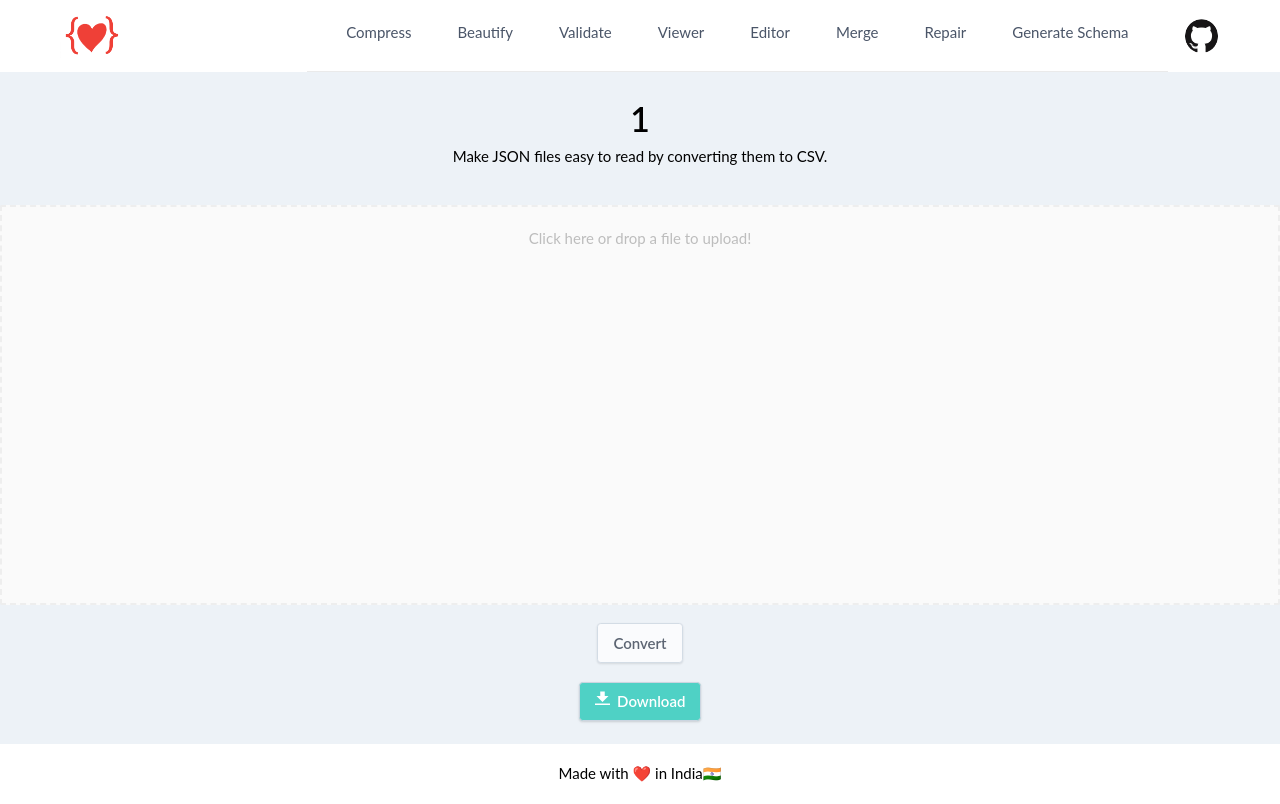
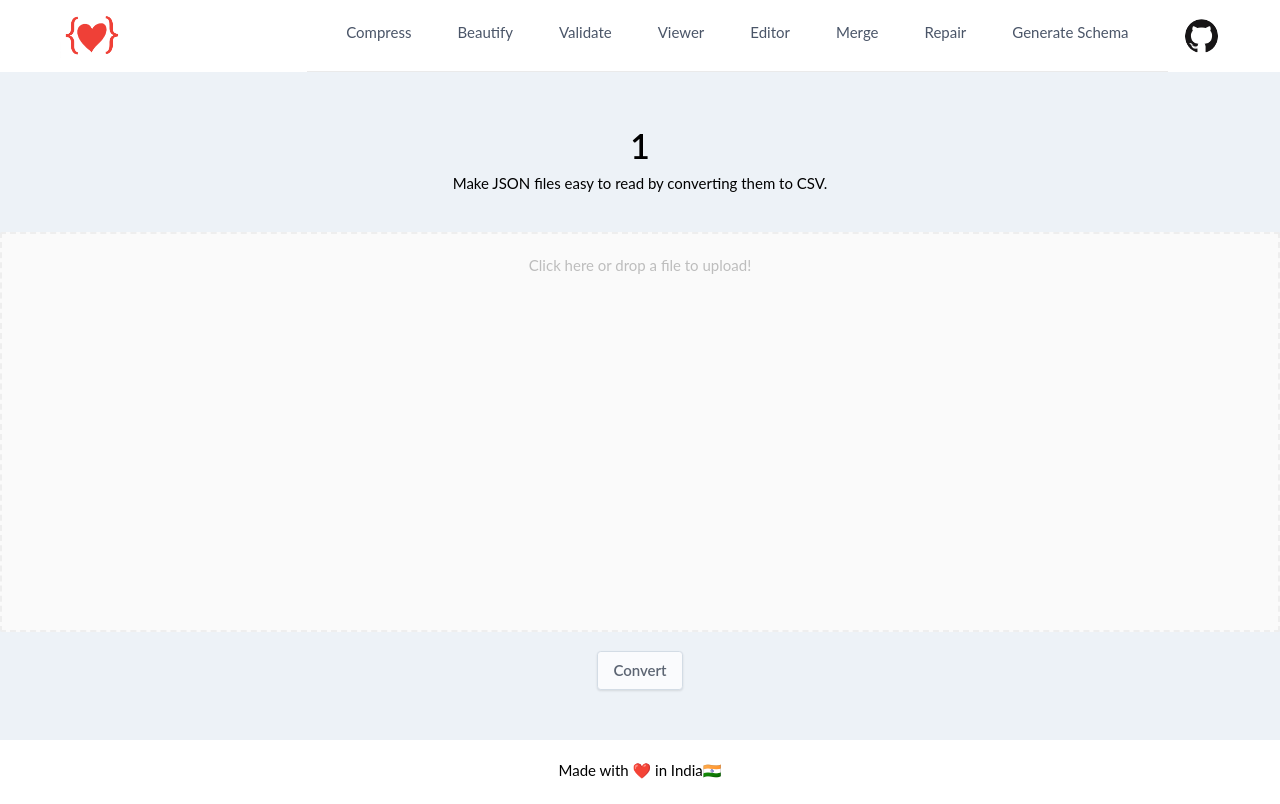
Before and after one commit to ilovejson/ilovejson, a Next.js app: page /1 in a window 1280 px wide. Built offline with nearby package versions, Linux system fonts and the light colour scheme.

Commit message:
🐛 FIX: Download button toggle using setState

```diff
--- a/pages/[slug].jsx
+++ b/pages/[slug].jsx
@@ -1,10 +1,10 @@
 import { useRouter } from 'next/router';
-import React, { useMemo } from 'react';
+import React, { useMemo, useState } from 'react';
 import { useDropzone } from 'react-dropzone';
 import { post } from 'axios';
 
-import Layout from '../src/components/layout';
-import { globals } from '../src/constants/globals';
+import Layout from '@components/layout';
+import { globals } from '@constants/globals';
 
 const activeStyle = {
   borderColor: '#2196f3'
@@ -25,7 +25,7 @@ const Convert = () => {
   const title = slug?.replace(/-/g, ' ');
   const api = slug?.replace(/-/g, '');
 
-  var downloadLink = '';
+  const [downloadLink, setDownloadLink] = useState(null);
 
   const maxSize = 1048576;
 
@@ -39,7 +39,7 @@ const Convert = () => {
         }
       }
       post(`${globals.apiUrl}/${api}`, formData, config).then((response)=>{
-        downloadLink = response.data.data;
+        setDownloadLink(response.data.data);
       }).catch(function (err) {
         console.error(err);
       });
@@ -108,16 +108,16 @@ const Convert = () => {
         </div>
 
         {/* Row */}
-        <div className="row sm:flex mt-5">
+        <div className={!downloadLink ? 'row sm:flex mt-5' : 'hidden'}>
           <button className={`bg-white hover:bg-gray-100 text-gray-800 font-semibold py-2 px-4 border border-gray-400 rounded shadow mx-auto ${(!acceptedFiles.length) ? 'disabled:opacity-75' : ''} ${(downloadLink) ? 'hidden': ''}`} onClick={handleSubmit} disabled={!acceptedFiles.length}>
             <span>Convert</span>
           </button>
         </div>
 
         {/* Row */}
-        <div className="row sm:flex mt-5">
-          <button className={`bg-teal-400 hover:bg-teal-600 text-white font-semibold py-2 px-4 w-100 border border-gray-400 rounded shadow inline-flex mx-auto`} onClick={downloadFile}>
-            <svg className="fill-current w-4 h-4 mr-2" xmlns="http://www.w3.org/2000/svg" viewBox="0 0 20 20"><path d="M13 8V2H7v6H2l8 8 8-8h-5zM0 18h20v2H0v-2z"/></svg>
+        <div className={downloadLink ? 'row sm:flex mt-5' : 'hidden'}>
+          <button className='bg-teal-400 hover:bg-teal-600 text-white font-semibold py-2 px-4 w-100 border border-gray-400 rounded shadow inline-flex mx-auto' onClick={downloadFile}>
+            <svg className="fill-current w-4 h-4 mr-2 mt-1" xmlns="http://www.w3.org/2000/svg" viewBox="0 0 20 20"><path d="M13 8V2H7v6H2l8 8 8-8h-5zM0 18h20v2H0v-2z"/></svg>
             <span>Download</span>
           </button>
         </div>
--- a/pages/beautify/index.jsx
+++ b/pages/beautify/index.jsx
@@ -1,5 +1,6 @@
 import { Component } from 'react'
-import Layout from '../../src/components/layout';
+import Layout from '@components/layout';
+import AlertError from '@components/error';
 
 class Beautify extends Component {
   constructor (props) {
@@ -33,7 +34,7 @@ class Beautify extends Component {
         this.setState({
           showError: false
         });
-      }, 2000);
+      }, 5000);
       return false;
     }
   }
@@ -87,17 +88,7 @@ class Beautify extends Component {
           </div>
 
           {/* Row */}
-          <div className={`${this.state.showError ? 'sm:flex' : 'hidden'} row mt-3`}>
-            <div className="col sm:w-1/2 mx-auto">
-              <div className="bg-red-100 border border-red-400 text-red-700 px-4 py-3 rounded relative" role="alert">
-                <strong className="font-bold">Holy smokes! </strong>
-                <span className="block sm:inline">You've entered invalid JSON.</span>
-                <span className="absolute top-0 bottom-0 right-0 px-4 py-3">
-                  <svg className="fill-current h-6 w-6 text-red-500" role="button" xmlns="http://www.w3.org/2000/svg" viewBox="0 0 20 20"><title>Close</title><path d="M14.348 14.849a1.2 1.2 0 0 1-1.697 0L10 11.819l-2.651 3.029a1.2 1.2 0 1 1-1.697-1.697l2.758-3.15-2.759-3.152a1.2 1.2 0 1 1 1.697-1.697L10 8.183l2.651-3.031a1.2 1.2 0 1 1 1.697 1.697l-2.758 3.152 2.758 3.15a1.2 1.2 0 0 1 0 1.698z" /></svg>
-                </span>
-              </div>
-            </div>
-          </div>
+          <AlertError message="You've entered invalid JSON." showError={this.state.showError} />
 
           {/* Row */}
           <div className="row sm:flex mt-5">
--- a/pages/index.jsx
+++ b/pages/index.jsx
@@ -1,6 +1,6 @@
 import Link from 'next/link'
-import Layout from '../src/components/layout';
-import { tools } from '../src/constants/tools';
+import Layout from '@components/layout';
+import { tools } from '@constants/tools';
 
 const Home = () => (
   <Layout isHomePage>
--- /dev/null
+++ b/src/components/error.jsx
@@ -0,0 +1,18 @@
+const AlertError = ({
+  message='I ❤️ JSON. But Something went wrong.',
+  showError
+}) => (
+    <div className={`${showError ? 'sm:flex' : 'hidden'} row mt-3`}>
+      <div className="col sm:w-1/2 mx-auto">
+        <div className="bg-red-100 border border-red-400 text-red-700 px-4 py-3 rounded relative" role="alert">
+          <strong className="font-bold">Holy smokes! </strong>
+          <span className="block sm:inline">{message}</span>
+          <span className="absolute top-0 bottom-0 right-0 px-4 py-3" onClick={showError = false}>
+            <svg className="fill-current h-6 w-6 text-red-500" role="button" xmlns="http://www.w3.org/2000/svg" viewBox="0 0 20 20"><title>Close</title><path d="M14.348 14.849a1.2 1.2 0 0 1-1.697 0L10 11.819l-2.651 3.029a1.2 1.2 0 1 1-1.697-1.697l2.758-3.15-2.759-3.152a1.2 1.2 0 1 1 1.697-1.697L10 8.183l2.651-3.031a1.2 1.2 0 1 1 1.697 1.697l-2.758 3.152 2.758 3.15a1.2 1.2 0 0 1 0 1.698z" /></svg>
+          </span>
+        </div>
+      </div>
+    </div>
+  )
+
+export default AlertError
--- /dev/null
+++ b/tests/jsons/compressed.json
@@ -0,0 +1 @@
+{"glossary":{"title":"example glossary","GlossDiv":{"title":"S","GlossList":{"GlossEntry":{"ID":"SGML","SortAs":"SGML","GlossTerm":"Standard Generalized Markup Language","Acronym":"SGML","Abbrev":"ISO 8879:1986","GlossDef":{"para":"A meta-markup language, used to create markup languages such as DocBook.","GlossSeeAlso":["GML","XML"]},"GlossSee":"markup"}}}}}
```
Also changed, not shown: jsconfig.json (added, +9 -0 lines).
